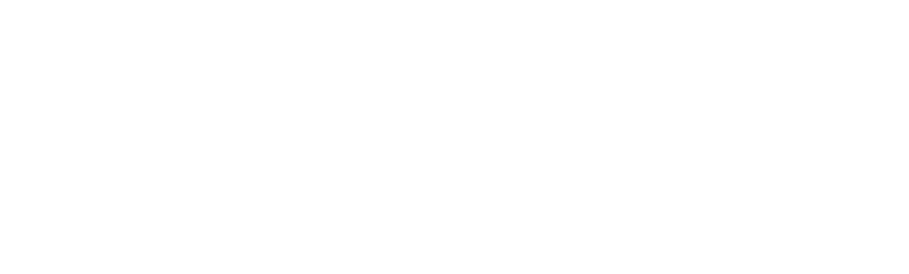
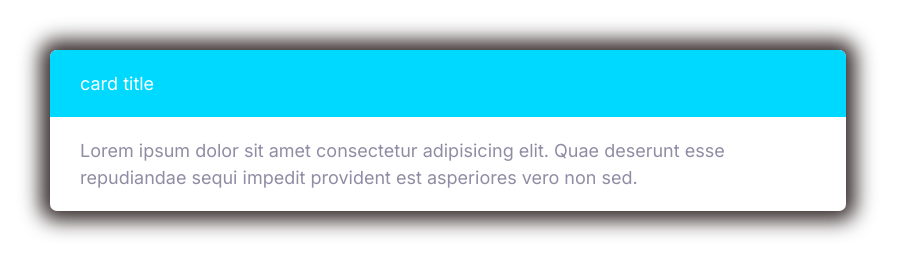
Before and after one commit to JSExplorers/public, a plain HTML site: page index.html in a window 1280 px wide. Shown: the whole page, without its empty margins (0-909 px from the left). Drawn offline with Linux system fonts and the light colour scheme.

Commit message:
adding card

```diff
--- a/css/style.css
+++ b/css/style.css
@@ -7,6 +7,7 @@
   --color-body: #918ca4;
 
   --color-border: #ccc;
+  --box-shadow: 0 0 20px 10px #382d2d;
 
   --border-radius: 30px;
 }
@@ -247,3 +248,21 @@ a {
 .input-group .btn {
   margin: 4px;
 }
+/*---Cards---*/
+.card {
+  border-radius: 7px;
+  box-shadow: var(--box-shadow);
+  overflow: hidden;
+}
+.card__header,
+.card__body {
+  padding: 2rem 3rem;
+}
+.card--primary .card__header {
+  background-color: var(--color-primary);
+  color: white;
+}
+.card--secondary .card__header {
+  background-color: var(--color-secondary);
+  color: white;
+}
--- a/index.html
+++ b/index.html
@@ -17,6 +17,14 @@
     <title>Document</title>
   </head>
   <body>
-
+    <div style="width: 70%; padding: 5rem">
+      <div class="card card--secondary">
+        <header class="card__header">card title</header>
+        <div class="card__body">
+          Lorem ipsum dolor sit amet consectetur adipisicing elit. Quae deserunt
+          esse repudiandae sequi impedit provident est asperiores vero non sed.
+        </div>
+      </div>
+    </div>
   </body>
 </html>
```
Also changed, not shown: components/cards.html (added, +9 -0 lines).
